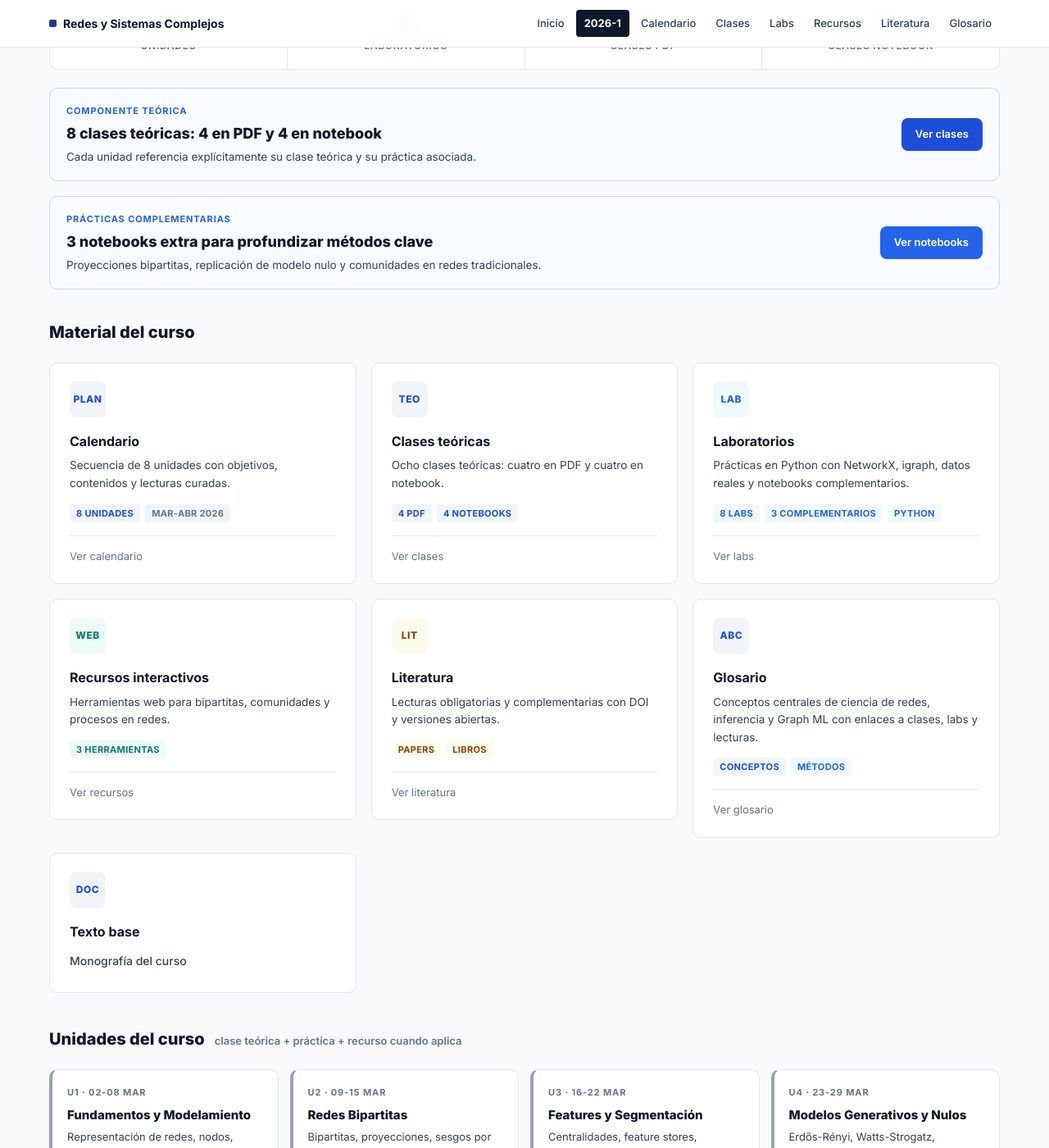
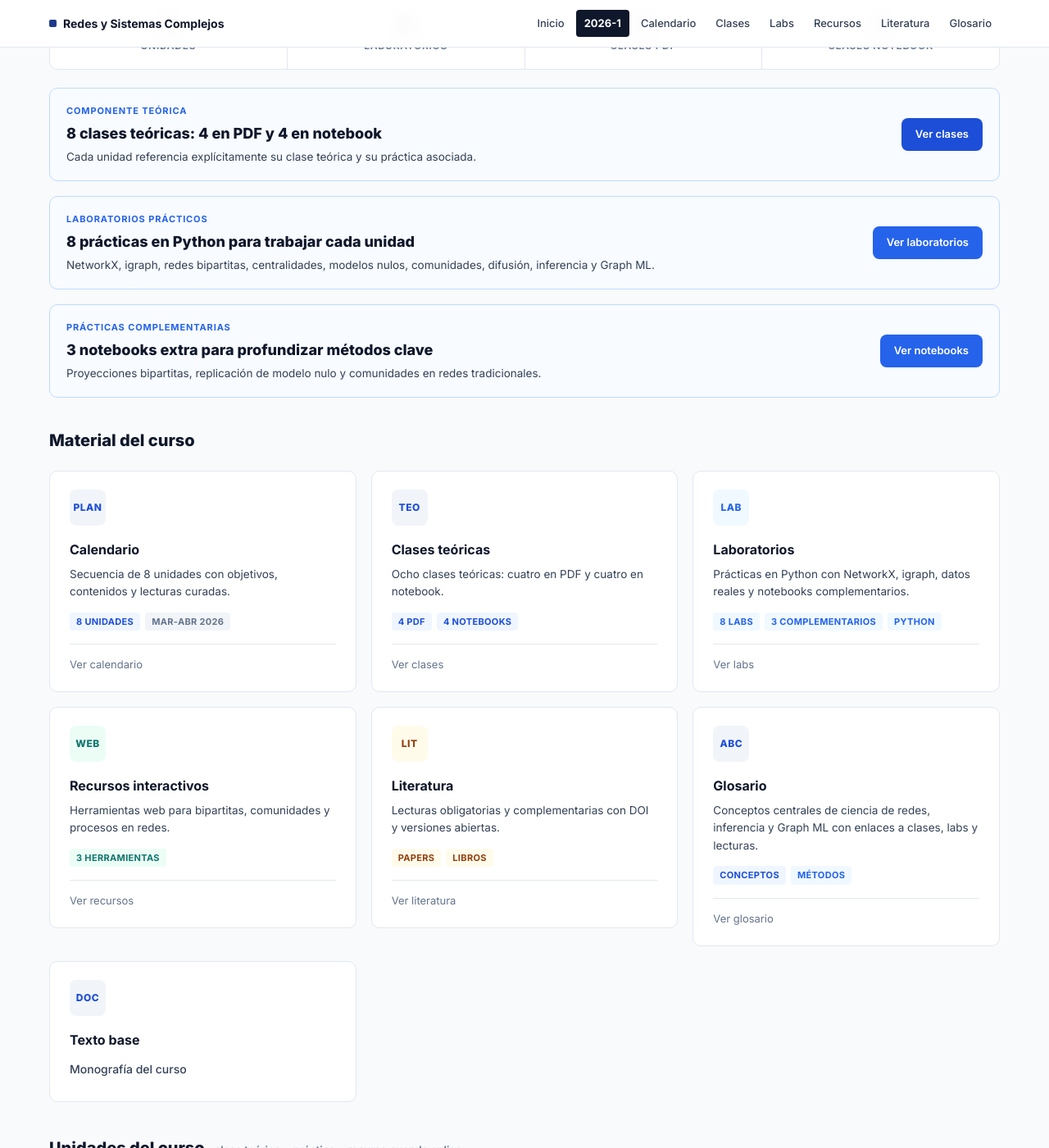
Before and after one commit to crcandia/Curso_Redes_Sistemas_Complejos, a Jekyll site: the page built from docs/2026-1-MDS/index.html, in a window 1280 px wide and 1400 px high, scrolled down 378 px. Shown: the whole window at 82% size. Built offline with Jekyll 4.4.1, drawn with Linux system fonts in a browser that asks for light colours.

Commit message:
agrega acceso a laboratorios en portada

```diff
--- a/docs/2026-1-MDS/index.html
+++ b/docs/2026-1-MDS/index.html
@@ -71,6 +71,17 @@ breadcrumbs:
 </div>
 
 <div class="course-strip">
+  <div>
+    <div class="card__number">Laboratorios prácticos</div>
+    <div class="course-strip__title">8 prácticas en Python para trabajar cada unidad</div>
+    <div class="course-strip__desc">
+      NetworkX, igraph, redes bipartitas, centralidades, modelos nulos, comunidades, difusión, inferencia y Graph ML.
+    </div>
+  </div>
+  <a class="btn btn--blue" href="{{ '/curso-redes-complejas/laboratorios/' | relative_url }}">Ver laboratorios</a>
+</div>
+
+<div class="course-strip course-strip--last">
   <div>
     <div class="card__number">Prácticas complementarias</div>
     <div class="course-strip__title">3 notebooks extra para profundizar métodos clave</div>
--- a/docs/assets/css/custom.css
+++ b/docs/assets/css/custom.css
@@ -293,12 +293,14 @@ strong { color: var(--text); }
   border: 1px solid var(--blue-tag);
   border-radius: var(--radius);
   padding: 18px 20px;
-  margin: -18px 0 36px;
+  margin: -18px 0 18px;
   display: flex;
   align-items: center;
   justify-content: space-between;
   gap: 18px;
 }
+.course-strip + .course-strip { margin-top: 0; }
+.course-strip--last { margin-bottom: 36px; }
 .course-strip .card__number { color: var(--blue); margin-bottom: 4px; }
 .course-strip__title {
   font-size: 18px;
```
